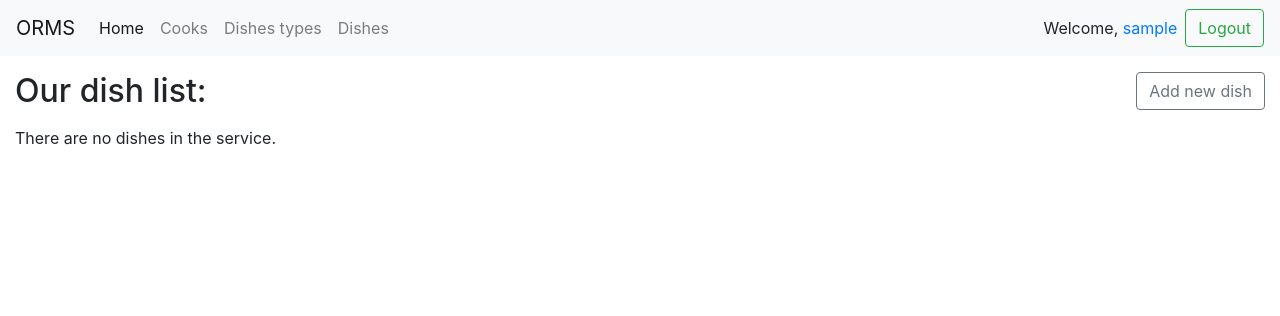
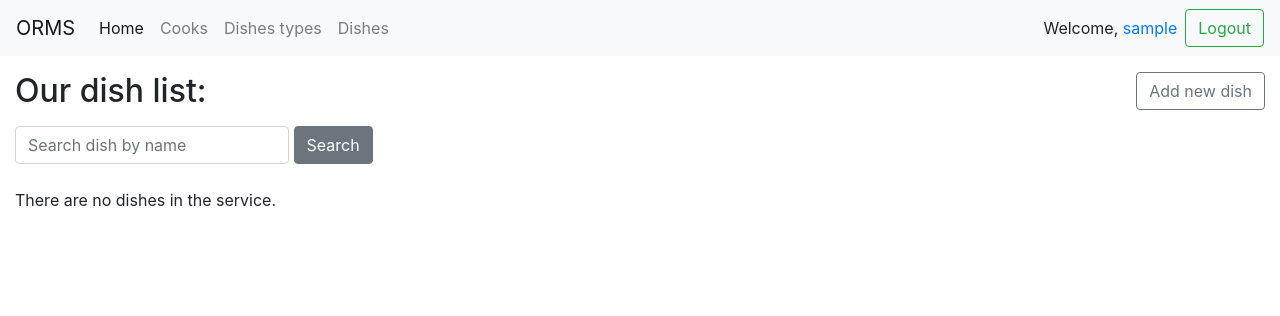
Before and after one commit to VadymShkarbul/restaurant_managment_service, a Django app: page /dishes/ in a window 1280 px wide. Shown: the top 316 px of the page. Run offline with Django 4.2, Linux system fonts and the light colour scheme; the visitor is signed in with stand-in values (Sample User, id 1); data that the repository does not hold is empty; some libraries are stand-ins or nearby versions.

Commit message:
Added search line for every model list view

```diff
--- a/kitchen/forms.py
+++ b/kitchen/forms.py
@@ -62,3 +62,30 @@ def validate_price(
         raise ValidationError("Not negative values!")
 
     return price
+
+
+class DishSearchForm(forms.Form):
+    name = forms.CharField(
+        max_length=255,
+        required=False,
+        label="",
+        widget=forms.TextInput(attrs={"placeholder": "Search dish by name"})
+    )
+
+
+class CookSearchForm(forms.Form):
+    username = forms.CharField(
+        max_length=255,
+        required=False,
+        label="",
+        widget=forms.TextInput(attrs={"placeholder": "Search cook by username"})
+    )
+
+
+class DishTypeSearchForm(forms.Form):
+    name = forms.CharField(
+        max_length=255,
+        required=False,
+        label="",
+        widget=forms.TextInput(attrs={"placeholder": "Search dish type"})
+    )
--- a/kitchen/views.py
+++ b/kitchen/views.py
@@ -3,7 +3,8 @@ from django.shortcuts import render
 from django.urls import reverse_lazy
 from django.views import generic
 
-from kitchen.forms import CookCreationForm, CookYOEUpdateForm, DishForm
+from kitchen.forms import CookCreationForm, CookYOEUpdateForm, DishForm, DishSearchForm, CookSearchForm, \
+    DishTypeSearchForm
 from kitchen.models import Cook, Dish, DishType
 
 
@@ -23,9 +24,29 @@ def index(request):
 
 class DishTypeListView(LoginRequiredMixin, generic.ListView):
     model = DishType
+    queryset = DishType.objects.all()
     context_object_name = "dishes_types_list"
     template_name = "kitchen/dishes_types_list.html"
     paginate_by = 5
+
+    def get_context_data(self, *, object_list=None, **kwargs):
+        context = super(DishTypeListView, self).get_context_data(**kwargs)
+        name = self.request.GET.get("name", "")
+
+        context["dishes_types_search_form"] = DishTypeSearchForm(
+            initial={"name": name}
+        )
+
+        return context
+
+    def get_queryset(self):
+        form = DishTypeSearchForm(self.request.GET)
+
+        if form.is_valid():
+            return self.queryset.filter(
+                name__icontains=form.cleaned_data["name"]
+            )
+        return self.queryset
 
 
 class DishTypeCreateView(LoginRequiredMixin, generic.CreateView):
@@ -53,6 +74,25 @@ class DishListView(LoginRequiredMixin, generic.ListView):
     queryset = Dish.objects.select_related("dish_type")
     paginate_by = 5
 
+    def get_context_data(self, *, object_list=None, **kwargs):
+        context = super(DishListView, self).get_context_data(**kwargs)
+        name = self.request.GET.get("name", "")
+
+        context["dishes_search_form"] = DishSearchForm(
+            initial={"name": name}
+        )
+
+        return context
+
+    def get_queryset(self):
+        form = DishSearchForm(self.request.GET)
+
+        if form.is_valid():
+            return self.queryset.filter(
+                name__icontains=form.cleaned_data["name"]
+            )
+        return self.queryset
+
 
 class DishDetailView(LoginRequiredMixin, generic.DetailView):
     model = Dish
@@ -77,7 +117,27 @@ class DishDeleteView(LoginRequiredMixin, generic.DeleteView):
 
 class CookListView(LoginRequiredMixin, generic.ListView):
     model = Cook
+    queryset = Cook.objects.all()
     paginate_by = 5
+
+    def get_context_data(self, *, object_list=None, **kwargs):
+        context = super(CookListView, self).get_context_data(**kwargs)
+        username = self.request.GET.get("username", "")
+
+        context["cooks_search_form"] = CookSearchForm(
+            initial={"username": username}
+        )
+
+        return context
+
+    def get_queryset(self):
+        form = CookSearchForm(self.request.GET)
+
+        if form.is_valid():
+            return self.queryset.filter(
+                username__icontains=form.cleaned_data["username"]
+            )
+        return self.queryset
 
 
 class CookDetailView(LoginRequiredMixin, generic.DetailView):
--- a/templates/kitchen/dish_list.html
+++ b/templates/kitchen/dish_list.html
@@ -1,15 +1,15 @@
 {% extends "base.html" %}
-{#{% load crispy_forms_filters %}#}
+{% load crispy_forms_filters %}
 
 {% block content %}
   <p><h2>Our dish list:
       <a href="{% url 'kitchen:dish-create' %}" class="btn btn-outline-secondary float-right">Add new dish</a>
   </h2></p>
-{#  <form action="" method="get" class="form-inline">#}
-{#    {{ dishes_types_search_form|crispy }}&nbsp;#}
-{#    <input type="submit" class="btn btn-secondary" value="Search">#}
-{#  </form>#}
-{#  <br>#}
+  <form action="" method="get" class="form-inline">
+    {{ dishes_search_form|crispy }}&nbsp;
+    <input type="submit" class="btn btn-secondary" value="Search">
+  </form>
+  <br>
   {% if dish_list %}
     <table class="table">
       <tr>
```
Also changed, not shown: templates/kitchen/cook_list.html (+5 -4 lines), templates/kitchen/dishes_types_list.html (+6 -7 lines).
